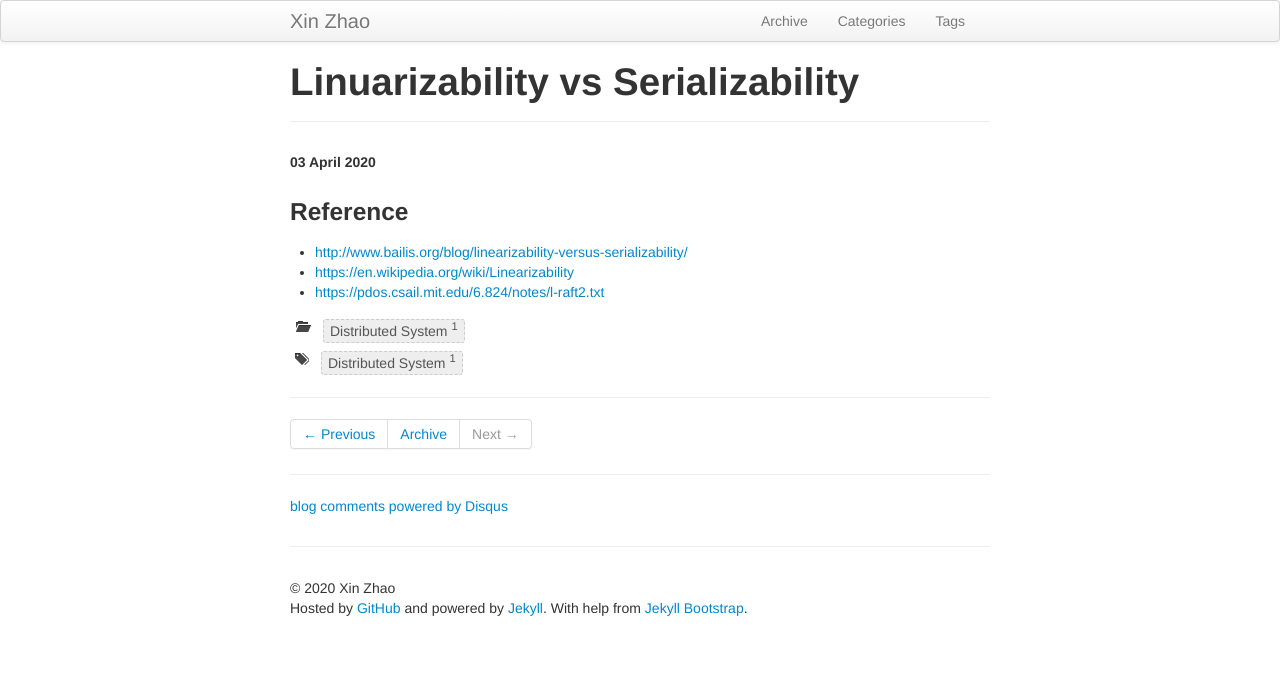
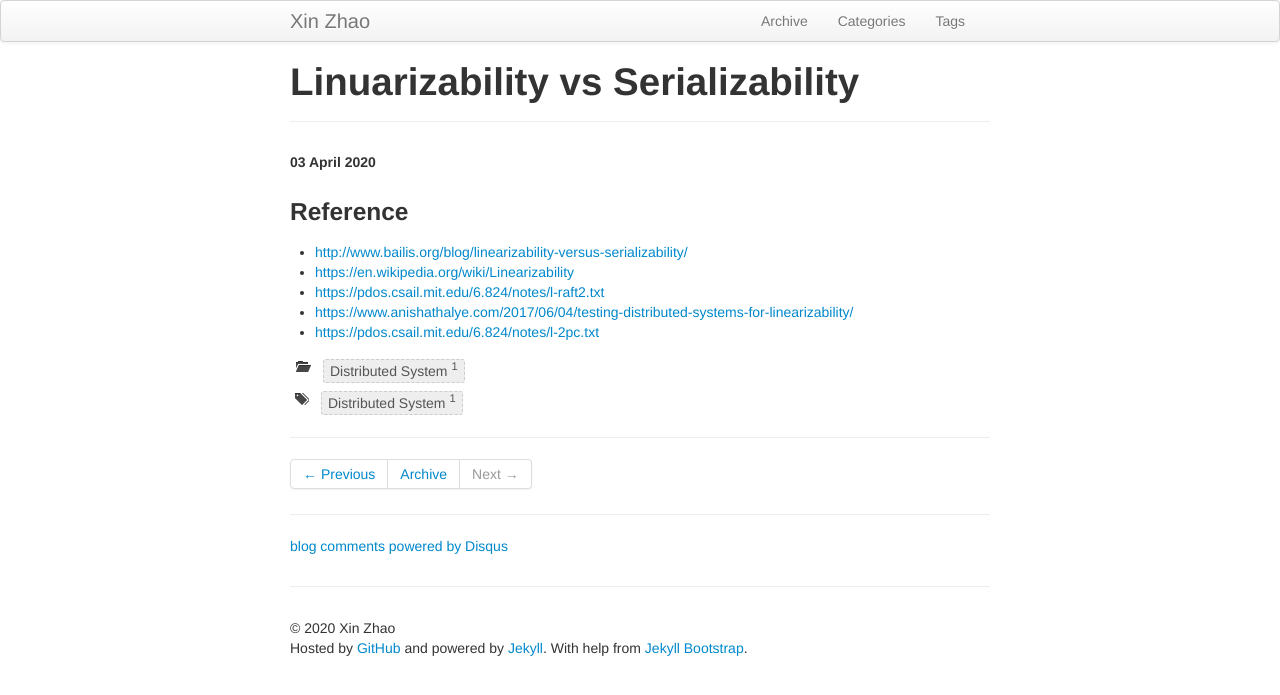
Before and after one commit to ZhaoX/zhaox.github.com, a Jekyll site: the page built from _posts/2020-04-03-linearizability-vs-serializability.md, in a window 1280 px wide. Shown: the top 695 px of the page. Built offline with Jekyll 4.4.1, drawn with Linux system fonts in a browser that asks for light colours; comment, search, counter and statistics services are not loaded; some of the changed lines change nothing that is shown.

Commit message:
add more reference

```diff
--- a/_posts/2020-04-03-linearizability-vs-serializability.md
+++ b/_posts/2020-04-03-linearizability-vs-serializability.md
@@ -12,3 +12,5 @@ tags: [Distributed System]
 - [http://www.bailis.org/blog/linearizability-versus-serializability/](http://www.bailis.org/blog/linearizability-versus-serializability/)
 - [https://en.wikipedia.org/wiki/Linearizability](https://en.wikipedia.org/wiki/Linearizability)
 - [https://pdos.csail.mit.edu/6.824/notes/l-raft2.txt](https://pdos.csail.mit.edu/6.824/notes/l-raft2.txt)
+- [https://www.anishathalye.com/2017/06/04/testing-distributed-systems-for-linearizability/](https://www.anishathalye.com/2017/06/04/testing-distributed-systems-for-linearizability/)
+- [https://pdos.csail.mit.edu/6.824/notes/l-2pc.txt](https://pdos.csail.mit.edu/6.824/notes/l-2pc.txt)
```
